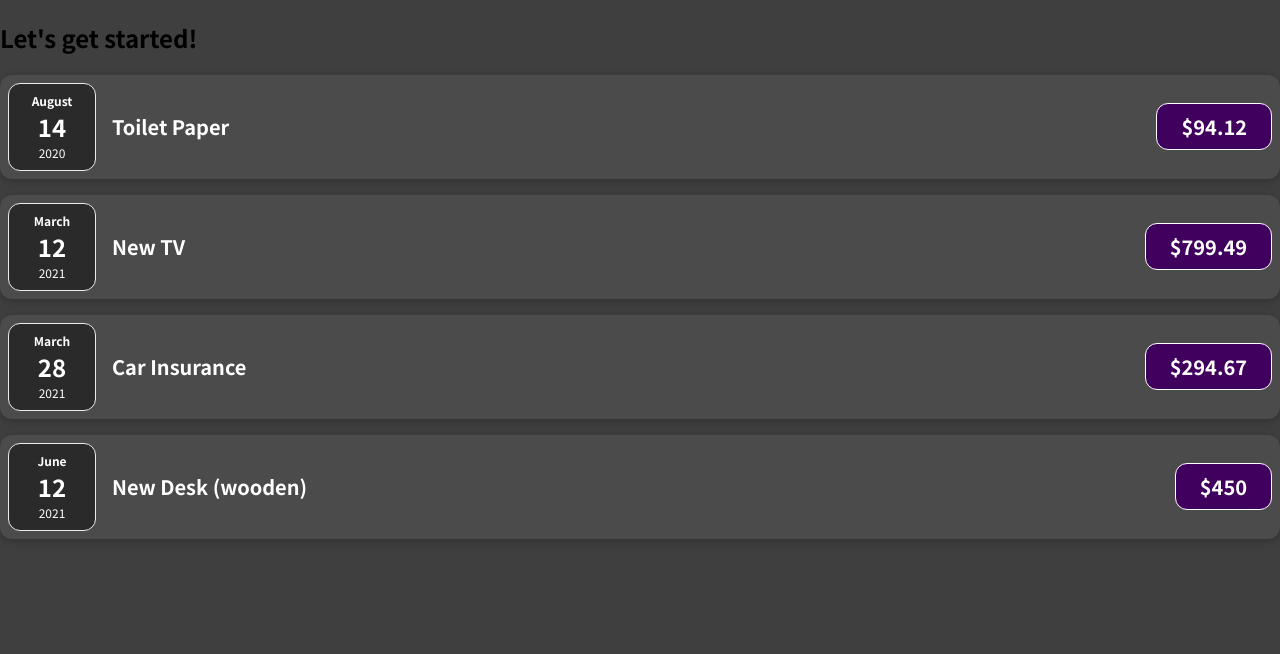
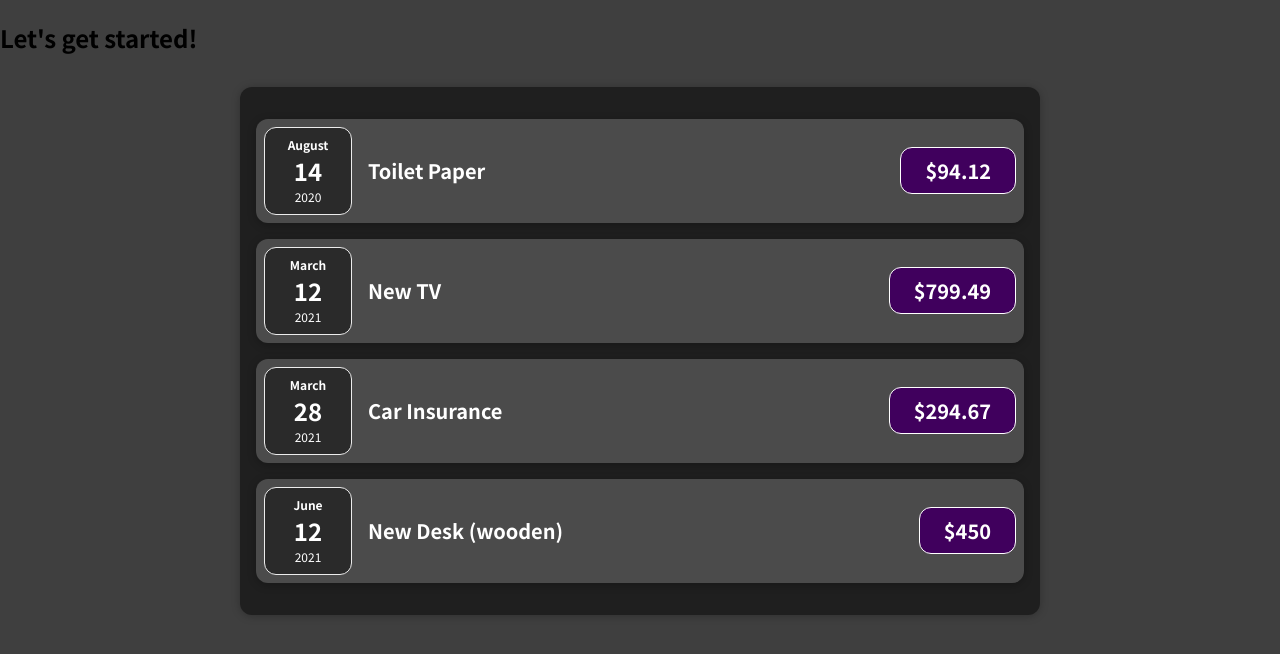
Before and after one commit to gnzlplcs/react-complete-guide, a React (Create React App) app: page / in a window 1280 px wide. Shown: the top 654 px of the page. Built offline with nearby package versions, Linux system fonts and the light colour scheme.

Commit message:
:lipstick: add missing className in Expenses component

```diff
--- a/src/components/Expenses.js
+++ b/src/components/Expenses.js
@@ -6,7 +6,7 @@ import './Expenses.css';
 
 const Expenses = () => {
   return (
-    <>
+    <div className="expenses">
       {expenses.map((expense) => (
         <ExpenseItem
           title={expense.title}
@@ -15,7 +15,7 @@ const Expenses = () => {
           key={uuidv4()}
         />
       ))}
-    </>
+    </div>
   );
 };
 
```
